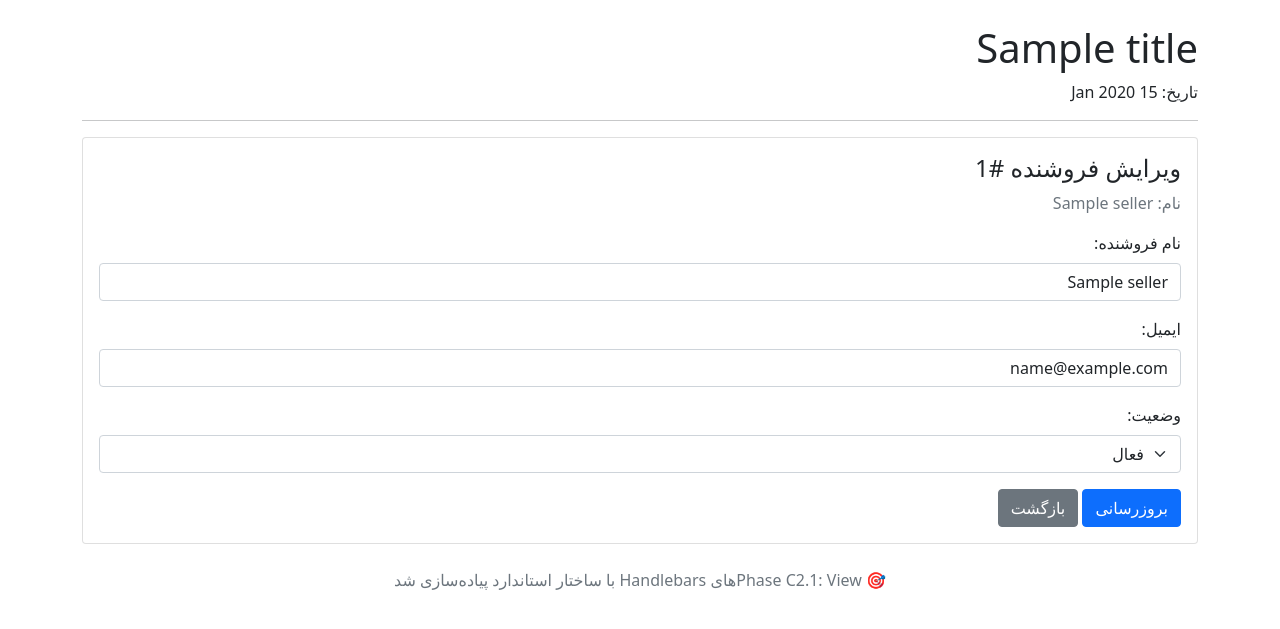
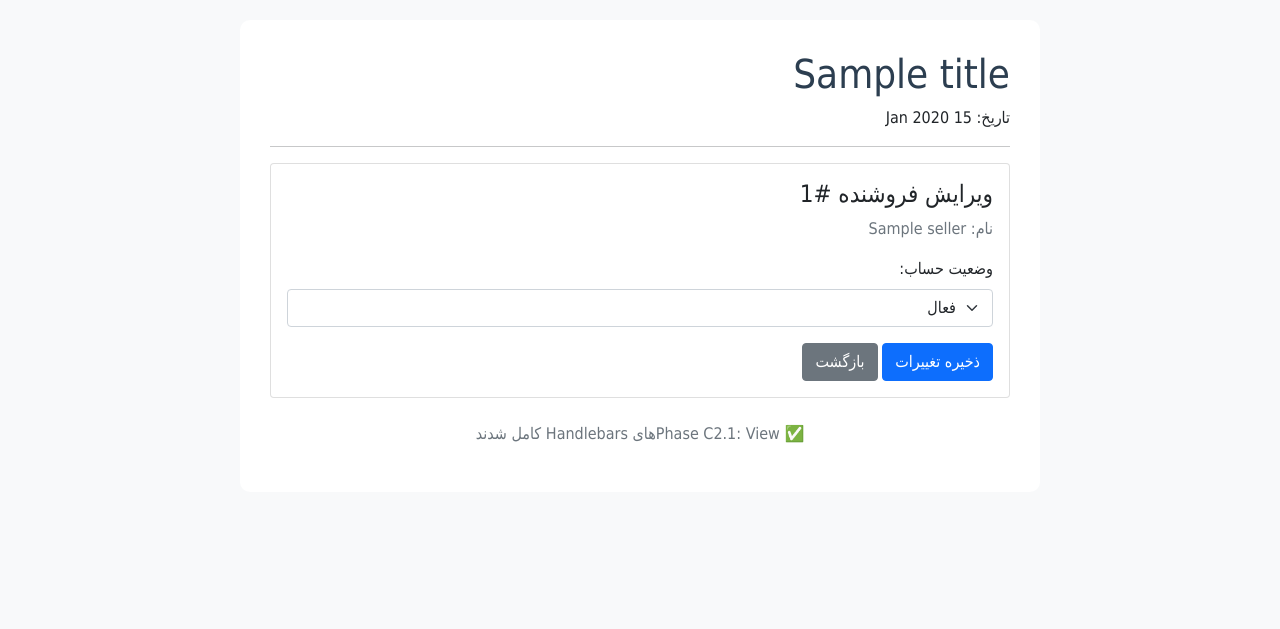
Before and after one commit to chinbino/chinbino-b2b, a Node project: template backend-v2/src/admin/views/seller-edit.hbs in a window 1280 px wide. Shown: the top 629 px of the page. Run offline with Node 20 templates, Linux system fonts and the light colour scheme; the template is opened without the code that fills it: most values are stand-ins (such as "Sample title", 1, 10 or a date in 2020).

Commit message:
Update seller-edit.hbs

```diff
--- a/backend-v2/src/admin/views/seller-edit.hbs
+++ b/backend-v2/src/admin/views/seller-edit.hbs
@@ -3,11 +3,16 @@
 <head>
     <meta charset="UTF-8">
     <meta name="viewport" content="width=device-width, initial-scale=1.0">
-    <title>{{title}} - ChinBino</title>
+    <title>{{title}} - ChinBino Admin</title>
     <link href="https://cdn.jsdelivr.net/npm/bootstrap@5.1.3/dist/css/bootstrap.min.css" rel="stylesheet">
+    <style>
+        body { font-family: Tahoma; background-color: #f8f9fa; padding: 20px; }
+        .container { max-width: 800px; margin: 0 auto; background: white; padding: 30px; border-radius: 10px; }
+        h1 { color: #2c3e50; }
+    </style>
 </head>
 <body>
-    <div class="container mt-4">
+    <div class="container">
         <h1>{{title}}</h1>
         <p>تاریخ: {{currentDate}}</p>
         <hr>
@@ -17,33 +22,23 @@
                 <h4>ویرایش فروشنده #{{seller.id}}</h4>
                 <p class="text-muted">نام: {{seller.name}}</p>
 
-                <form>
-                    <div class="mb-3">
-                        <label class="form-label">نام فروشنده:</label>
-                        <input type="text" class="form-control" value="{{seller.name}}">
-                    </div>
+                <div class="mb-3">
+                    <label class="form-label">وضعیت حساب:</label>
+                    <select class="form-select">
+                        <option value="active" {{#if (eq seller.status "active")}}selected{{/if}}>فعال</option>
+                        <option value="inactive" {{#if (eq seller.status "inactive")}}selected{{/if}}>غیرفعال</option>
+                    </select>
+                </div>
 
-                    <div class="mb-3">
-                        <label class="form-label">ایمیل:</label>
-                        <input type="email" class="form-control" value="{{seller.email}}">
-                    </div>
-
-                    <div class="mb-3">
-                        <label class="form-label">وضعیت:</label>
-                        <select class="form-select">
-                            <option value="active" {{#if (eq seller.status 'active')}}selected{{/if}}>فعال</option>
-                            <option value="inactive" {{#if (eq seller.status 'inactive')}}selected{{/if}}>غیرفعال</option>
-                        </select>
-                    </div>
-
-                    <button type="submit" class="btn btn-primary">بروزرسانی</button>
+                <div class="mt-3">
+                    <button class="btn btn-primary">ذخیره تغییرات</button>
                     <a href="/admin/sellers" class="btn btn-secondary">بازگشت</a>
-                </form>
+                </div>
             </div>
         </div>
 
         <div class="mt-4 text-center text-muted">
-            <p>🎯 Phase C2.1: Viewهای Handlebars با ساختار استاندارد پیاده‌سازی شد</p>
+            <p>✅ Phase C2.1: Viewهای Handlebars کامل شدند</p>
         </div>
     </div>
 </body>
```
